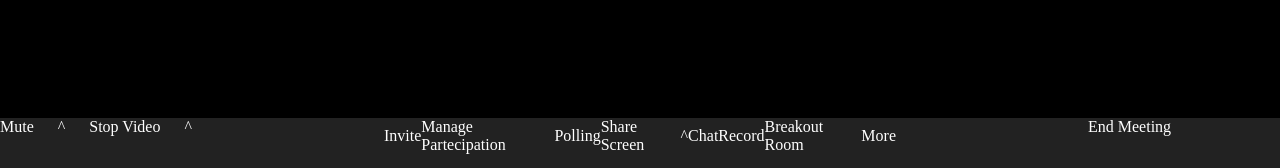
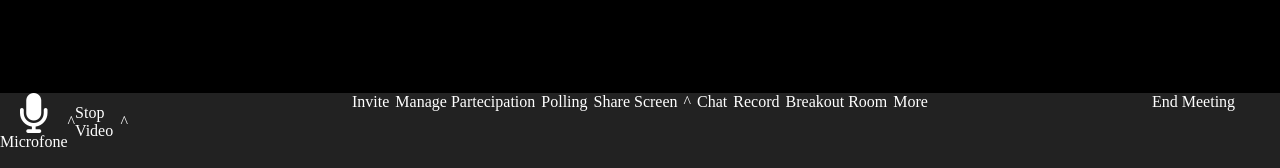
Before and after one commit to MLibralato91/html-css-zoom, a plain HTML site: page index.html in a window 1280 px wide. Shown: the part 632-800 px from the top of the page. Drawn offline with Linux system fonts and the light colour scheme.

Commit message:
add first button

```diff
--- a/css/style.css
+++ b/css/style.css
@@ -34,7 +34,7 @@
 }
 /* Header */
 header{
-    height: 50px;
+    height: 75px;
 }
 
 .button{
@@ -50,7 +50,7 @@ header{
 
 /* Main */
 main{
-    height: calc(100% - 100px);
+    height: calc(100% - 150px);
     padding: 0 200px;
 }
 .card {
@@ -73,7 +73,7 @@ main{
 /* Footer */
 footer{
     background-color: var(--bg-footer);
-    height: 50px;
+    height: 75px;
 }
 
 .footer-flex{
@@ -93,11 +93,19 @@ ul{
     list-style:none;
 }
 .space1{
-    width: 15%;
+    width: 10%;
 }
 .space2{
-    width: 40%;
+    width: 45%;
 }
 .space3{
-width: 15%;
+width: 10%;
 }
+
+.icon-text i{
+    font-size: 2.5rem;
+
+}
+.icon-text{
+    text-align: center;
+}
--- a/index.html
+++ b/index.html
@@ -236,7 +236,12 @@
             <div class="wrapper-button footer-flex">
                 <div class="space1">
                     <ul class="bot-flex">
-                        <li>Mute</li>
+                        <li>
+                            <div class="icon-text">
+                                <i class="fa-solid fa-microphone"></i>
+                                <div>Microfone</div>
+                            </div>
+                        </li>
                         <li> ^ </li>
                         <li>Stop Video</li>
                         <li> ^ </li>
```
